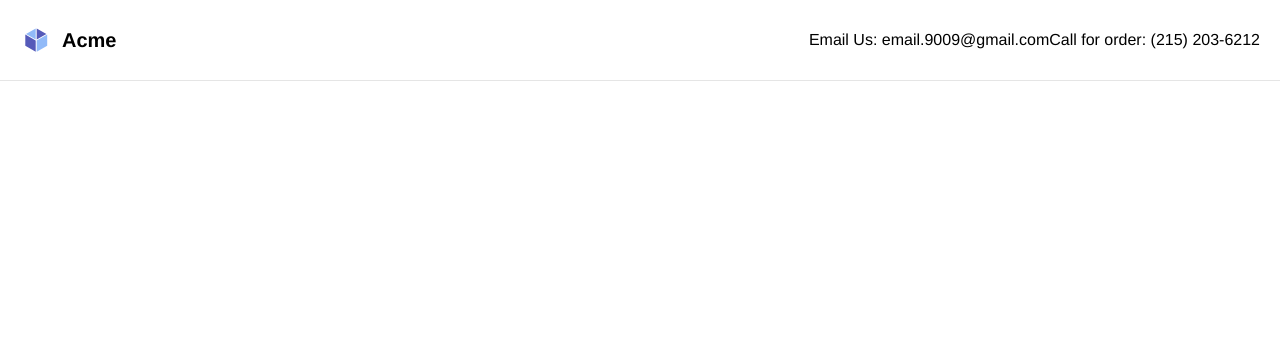
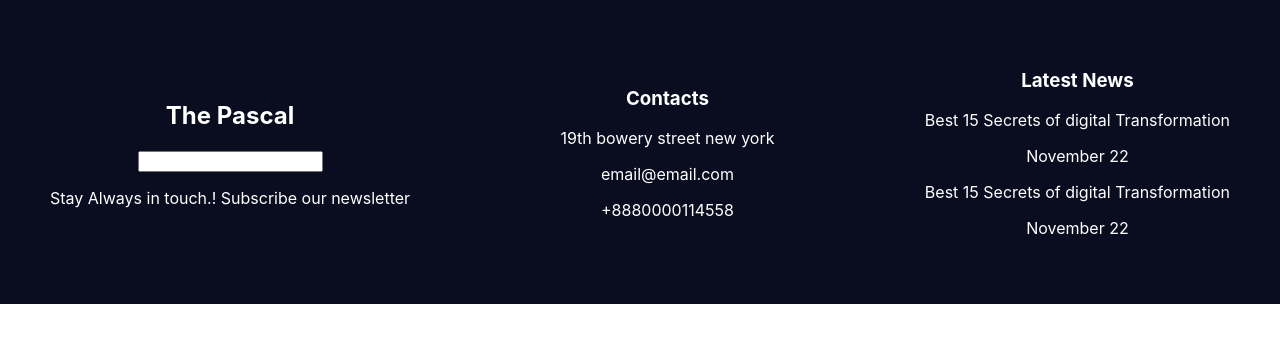
Before and after one commit to kabirswe/portfolio-hub, a React (Create React App) app: page / in a window 1280 px wide. Shown: the top 342 px of the page. Built offline with nearby package versions, Linux system fonts and the light colour scheme.

Commit message:
footer-test

```diff
--- a/package.json
+++ b/package.json
@@ -12,7 +12,9 @@
     "@types/react-dom": "^17.0.9",
     "node-sass": "^6.0.1",
     "react": "^17.0.2",
+    "react-bootstrap": "^1.6.4",
     "react-dom": "^17.0.2",
+    "react-router-dom": "^5.3.0",
     "react-scripts": "4.0.3",
     "typescript": "^4.4.3",
     "web-vitals": "^1.1.2"
--- a/src/App.js
+++ b/src/App.js
@@ -1,14 +1,15 @@
 import styles from './App.module.scss';
 import { RadioWidget } from './components/RadioWidget/RadioWidget';
+import TopHeader from './containers/DefaultLayout/components/topHeader/TopHeader';
+
+import Footer from './containers/DefaultLayout/components/Footer/Footer';
 import { Button } from './stories/Button';
 import { Header } from './stories/Header';
 
 function App() {
   return (
     <div className={styles.App}>
-      {/* <RadioWidget title="" /> */}
-      {/* <Button label="Submit"/> */}
-      <Header/>
+       <Footer/>
     </div>
   );
 }
--- a/src/App.module.scss
+++ b/src/App.module.scss
@@ -1,11 +1,11 @@
 .App {
   text-align: center;
   background-color: #ffff;
-  display: flex;
-  // justify-content: center;
-  // align-items: center;
-  // height: 100vh;
-  width: 100%;
+//   display: flex;
+//   justify-content:stretch;
+//  align-items: center;
+//   // height: 100vh;
+//   width: 100%;
 }
 
 .App-logo {
--- a/src/containers/DefaultLayout/components/Footer/Footer.js
+++ b/src/containers/DefaultLayout/components/Footer/Footer.js
@@ -1,41 +1,53 @@
-import React from 'react';
-import { Link } from "react-router-dom";
+import React from "react";
+// import { Link } from "react-router-dom";
 
-import { Container } from 'react-bootstrap';
-import Facebook from './static/image/facebook.svg';
-import Google from './static/image/google-plus.svg';
-import Twitter from './static/image/twitter.svg';
-import Linkedin from './static/image/linkedin.svg';
-import FooterBg from './static/image/footer-bg.jpg';
-import './static/Footer.scss';
+import { Container, Row, Col } from "react-bootstrap";
+import Facebook from "./static/image/facebook.svg";
+import Google from "./static/image/google-plus.svg";
+import Twitter from "./static/image/twitter.svg";
+import Linkedin from "./static/image/linkedin.svg";
+import FooterBg from "./static/image/footer-bg.jpg";
+import "./static/Footer.scss";
 
 const Footer = () => {
   return (
     <div className="main-footer">
-		<img
+      {/* <img
 			src={FooterBg}
 			className="footer-bg"
 			alt="top right bg"
-		/>
+		/> */}
       <Container>
        <div className="content-wrapper">
-				<div className="contact-block">
-					<div className="contact">
-						<p>Call For Order Now</p>
-						<p>(215) 203-6212</p>
+          <div className="company-section">
+            <h2>
+              The Pascal
+            </h2>
+            <input/>
+            <p>
+              Stay Always in touch.! Subscribe our newsletter
+            </p>
           </div>
-					<div className="social-icons">
-						<p>Follow Us</p>
-						<Link to=""><img src={Facebook} alt="social icon" /></Link>
+          <div className="contact-section">
+            <h3>Contacts</h3>
+            <p>
+              19th bowery street new york
+            </p>
+            <p>
+              email@email.com
+            </p>
+            <p>
+              +8880000114558
+            </p>
           </div>
+          <div className="latest-news">
+            <h3>Latest News</h3>
+            <p> Best 15 Secrets of digital Transformation</p>
+            <p> November 22 </p>
+            <p> Best 15 Secrets of digital Transformation</p>
+            <p> November 22 </p>
           </div>
-				<div className="address-block">
-					<p>email9009@gmail.com</p>
-					<p>129 S Main St, Hatfield, PA 19440</p>
-				</div>
-			</div>
-			<div className="copy-right-wrapper">
-				<p>©2021 All Rights Reserved by by Deshi Halal Meat & market Inc.</p>
+
        </div>
       </Container>
     </div>
--- a/src/containers/DefaultLayout/components/Footer/static/Footer.scss
+++ b/src/containers/DefaultLayout/components/Footer/static/Footer.scss
@@ -3,130 +3,15 @@
 
 .main-footer {
 	position: relative;
-	margin-top: 80px;
-	background: #09090a;
+	//margin-top: 80px;
+	background: #090d1f;
 	overflow: hidden;
-	.footer-bg {
-		position: absolute;
-		top: 50%;
-		bottom: 0;
-		width: 800px;
-		opacity: 0.85;
-		height: 100%;
-		object-fit: cover;
-		left: 50%;
-		transform: translate(-50%, -50%);
-		margin-top: 10px;
+	color: #fff;
+	.content-wrapper{
+		display: flex;
+		justify-content: space-between;
+		align-items: center;
+		padding: 50px;
 	}
-	.content-wrapper {
-		position: relative;
-		// margin-top: 180px;
-		z-index: 10;
-		margin-top: 100px;
-		.contact-block {
-			display: flex;
-			justify-content: space-between;
-			align-items: center;
-			.contact {
-				p {
-					font-family: 'Noto Sans', sans-serif;
-					color: #ededed;
-					font-size: 24px;
-					text-transform: capitalize;
-					font-weight: 700;
-				}
-				img {
-					width: 45px;
-					opacity: .5;
-				}
-			}
-			.social-icons {
-				display: flex;
-				justify-content: flex-start;
-				align-items: center;
-				margin-top: -45px;
-				p {
-					font-size: 10px;
-					color: #cececd;
-				}
-				a {
-					img {
-						height: 14px;
-						margin-left: 20px;
-					}
-					&:nth-child(4) {
-						img {
-							height: 20px;
-						}
-					}
-				}
-			}
-		}
-		.address-block {
-			display: flex;
-			justify-content: space-between;
-			margin-top: 40px;
-			p {
-				color: #d4d4d4;
-				font-size: 14px;
-			}
-		}
-	}
-	.copy-right-wrapper {
-		border-top: 1px solid #bf5a62;
-		display: flex;
-		justify-content: center;
-		margin-top: 20px;
-		position: relative;
-		z-index: 10;
-		p {
-			padding: 20px 0;
-			color: #d4d4d4;
-			font-size: 10px;
-		}
-	}
-}
-
-//Responsive design
-/*
-  ##Device = I-pad (portrait)
-*/
-
-@media only screen and (min-width: 601px) and (max-width: 1279px) {
 
 }
-
-/*
-##Device = Smart Phone (portrait)
-##Screen = B/w 321px to 600px
-*/
-@media only screen and (max-width: 600px) {
-	.main-footer {
-		margin-top: 40px;
-		.footer-bg {
-			opacity: .40;
-		}
-		.content-wrapper {
-			margin-top: 40px;
-			.contact-block {
-				flex-direction: column;
-				.social-icons {
-					margin-top: 20px;
-				}
-			}
-			.address-block {
-				flex-direction: column;
-				align-items: center;
-				p {
-					font-size: 12px;
-				}
-			}
-		}
-		.copy-right-wrapper {
-			margin-top: 10px;
-			p {
-				padding: 8px 0;
-			}
-		}
-	}
-}
--- a/src/containers/DefaultLayout/components/topHeader/TopHeader.js
+++ b/src/containers/DefaultLayout/components/topHeader/TopHeader.js
@@ -2,7 +2,7 @@ import React from 'react';
 import { Container, Row, Col } from 'react-bootstrap';
 import './static/TopHeader.scss';
 
-const TopHeader = () => {
+export const TopHeader = () => {
     return (
         <div className="top-header-wrapper">
             <Container>
```
Also changed, not shown: 1 other file (tests, documents, lock files or other folders). Lines whose indentation alone changed are shown as unchanged.
